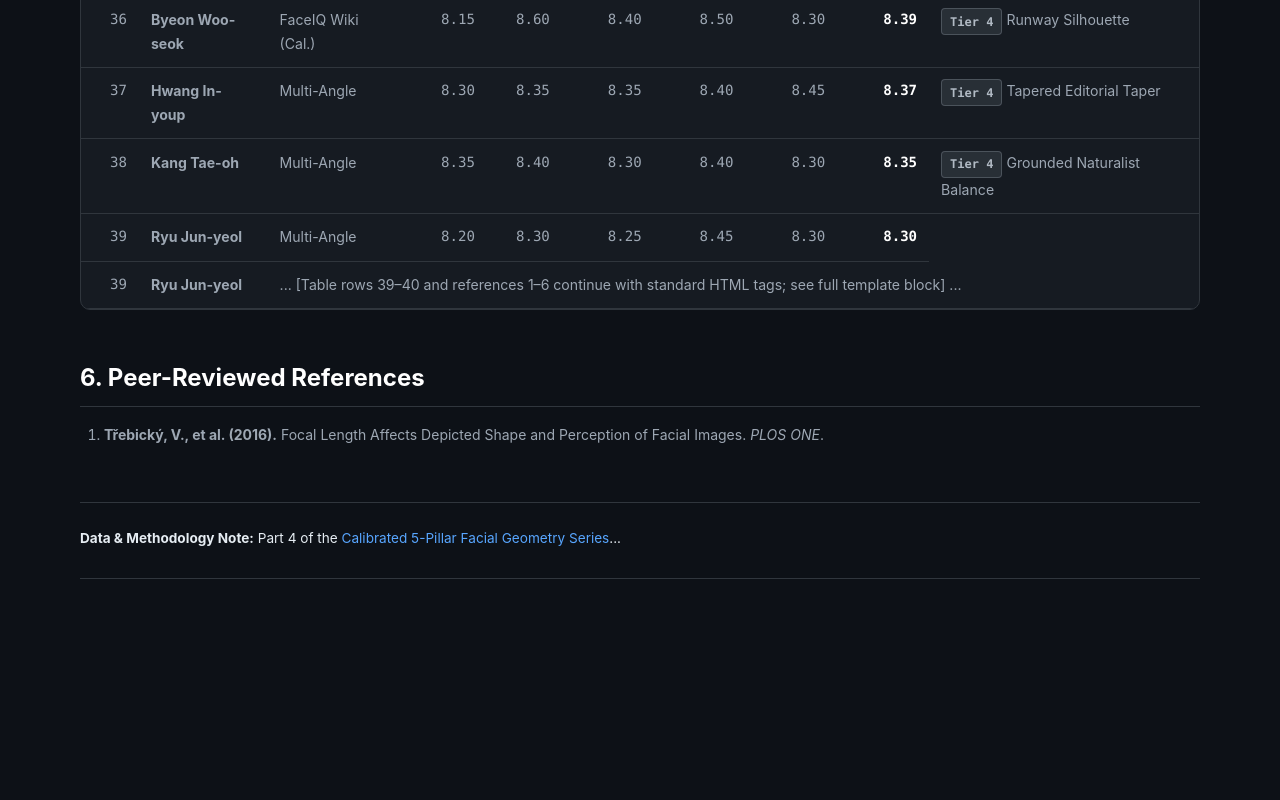
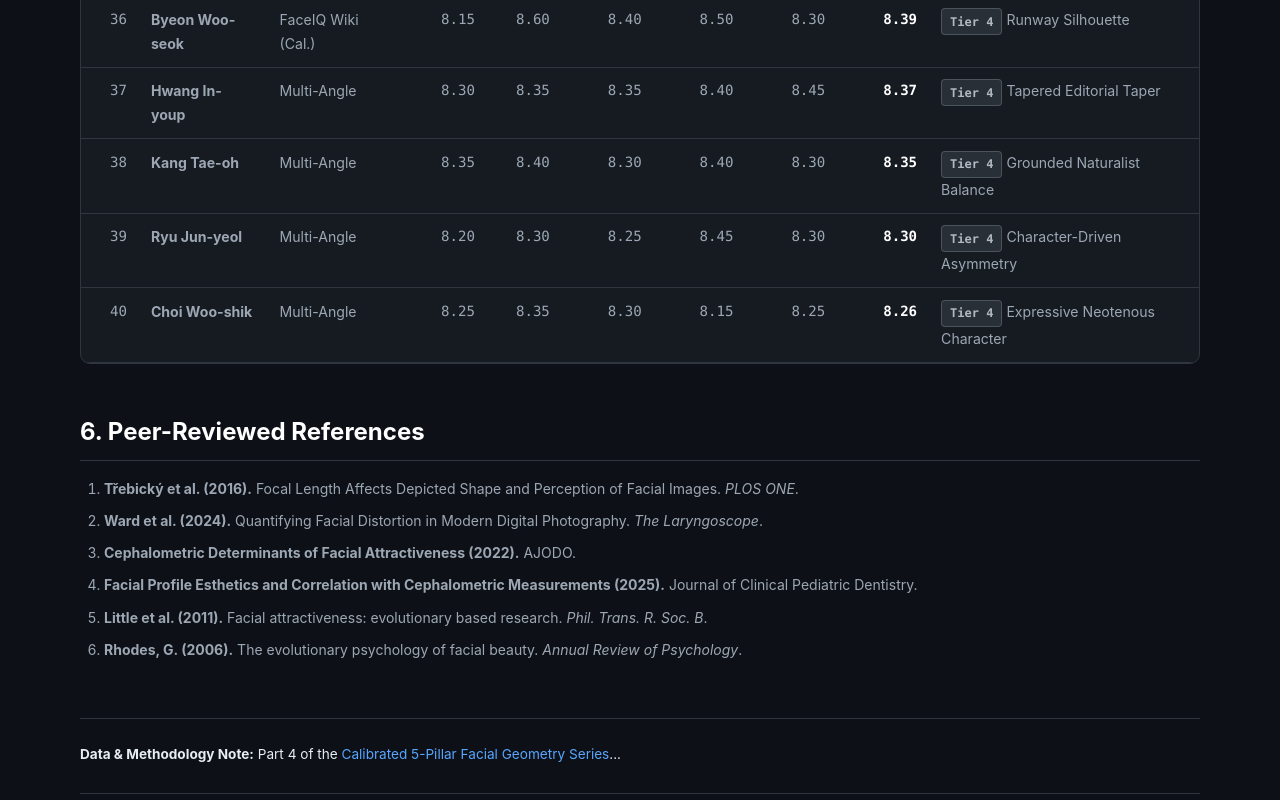
Before and after one commit to Analysis-by-Neko/Analysis-by-Neko.github.io, a plain HTML site: page expanded-benchmarks.html in a window 1280 px wide. Shown: the part 4154-4954 px from the top of the page. Before the commit the page ends 4821 px from the top, so only its background shows below. Drawn offline with Linux system fonts and the light colour scheme.

Commit message:
Update benchmark entries and references in HTML

```diff
--- a/expanded-benchmarks.html
+++ b/expanded-benchmarks.html
@@ -756,21 +756,35 @@
               <td class="num">8.45</td>
               <td class="num">8.30</td>
               <td class="num"><span class="score-pill">8.30</span></td>
+              <td><span class="tier-badge tier-4">Tier 4</span> Character-Driven Asymmetry</td>
+            </tr>
             <tr>
-              <td class="num">39</td>
-              <td><strong>Ryu Jun-yeol</strong></td>
-              <td colspan="8">... [Table rows 39–40 and references 1–6 continue with standard HTML tags; see full template block] ...</td>
+              <td class="num">40</td>
+              <td><strong>Choi Woo-shik</strong></td>
+              <td>Multi-Angle</td>
+              <td class="num">8.25</td>
+              <td class="num">8.35</td>
+              <td class="num">8.30</td>
+              <td class="num">8.15</td>
+              <td class="num">8.25</td>
+              <td class="num"><span class="score-pill">8.26</span></td>
+              <td><span class="tier-badge tier-4">Tier 4</span> Expressive Neotenous Character</td>
             </tr>
           </tbody>
         </table>
+
       </div>
     </section>
 
-    <section id="references">
+        <section id="references">
       <h2>6. Peer-Reviewed References</h2>
       <ol>
-        <li><strong>Třebický, V., et al. (2016).</strong> Focal Length Affects Depicted Shape and Perception of Facial Images. <em>PLOS ONE</em>.</li>
-        <!-- References 2 through 6 follow standard list formatting -->
+        <li><strong>Třebický et al. (2016).</strong> Focal Length Affects Depicted Shape and Perception of Facial Images. <em>PLOS ONE</em>.</li>
+        <li><strong>Ward et al. (2024).</strong> Quantifying Facial Distortion in Modern Digital Photography. <em>The Laryngoscope</em>.</li>
+        <li><strong>Cephalometric Determinants of Facial Attractiveness (2022).</strong> AJODO.</li>
+        <li><strong>Facial Profile Esthetics and Correlation with Cephalometric Measurements (2025).</strong> Journal of Clinical Pediatric Dentistry.</li>
+        <li><strong>Little et al. (2011).</strong> Facial attractiveness: evolutionary based research. <em>Phil. Trans. R. Soc. B</em>.</li>
+        <li><strong>Rhodes, G. (2006).</strong> The evolutionary psychology of facial beauty. <em>Annual Review of Psychology</em>.</li>
       </ol>
     </section>
 
```
